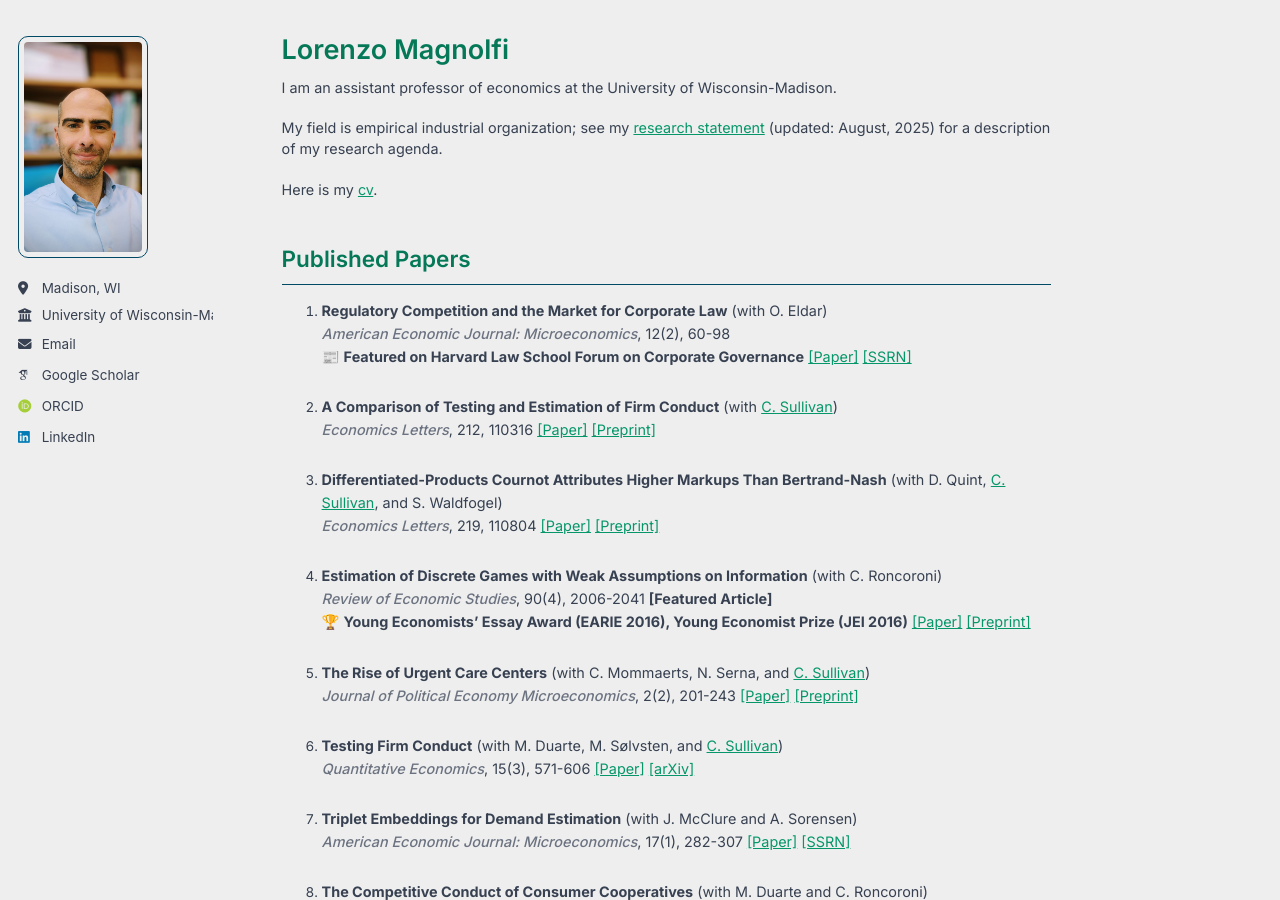
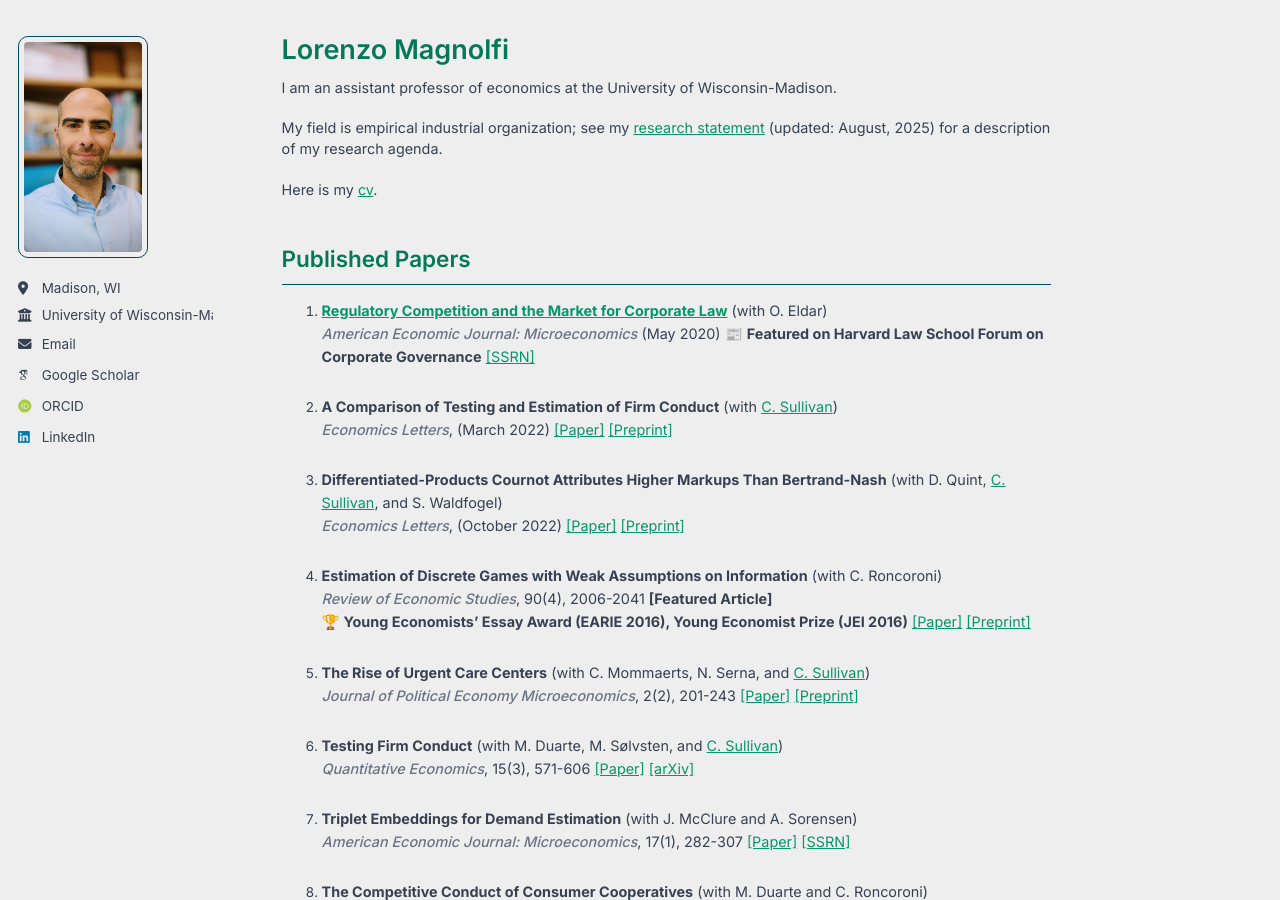
Before and after one commit to LorenzoMagnolfi/Lorenzomagnolfi.github.io, a Jekyll site: the page built from _pages/about.md, in a window 1280 px wide and 900 px high. Built offline with Jekyll 4.4.1, drawn with Linux system fonts in a browser that asks for light colours; some web fonts are replaced; a script that is not in the unit is left out.

Commit message:
Update about.md

```diff
--- a/_pages/about.md
+++ b/_pages/about.md
@@ -15,15 +15,15 @@ Here is my [cv](files\cv_2025.pdf).
 
 ## Published Papers
 
-1. **Regulatory Competition and the Market for Corporate Law** (with O. Eldar)
-   *American Economic Journal: Microeconomics*, 12(2), 60-98
-   📰 **Featured on Harvard Law School Forum on Corporate Governance**  [[Paper]](https://www.aeaweb.org/articles?id=10.1257%2Fmic.20180056) [[SSRN]](https://papers.ssrn.com/sol3/papers.cfm?abstract_id=2685969)
+1. [**Regulatory Competition and the Market for Corporate Law**](https://www.aeaweb.org/articles?id=10.1257%2Fmic.20180056) (with O. Eldar)
+   *American Economic Journal: Microeconomics* (May 2020)
+   📰 **Featured on Harvard Law School Forum on Corporate Governance** [[SSRN]](https://papers.ssrn.com/sol3/papers.cfm?abstract_id=2685969)
 
 2. **A Comparison of Testing and Estimation of Firm Conduct** (with [C. Sullivan](https://sites.google.com/view/christopher-sullivan))
-   *Economics Letters*, 212, 110316  [[Paper]](https://www.sciencedirect.com/science/article/pii/S0165176522000246) [[Preprint]](files/papers/AComparisonOfTestingEstimationFirmConduct.pdf)
+   *Economics Letters*, (March 2022)  [[Paper]](https://www.sciencedirect.com/science/article/pii/S0165176522000246) [[Preprint]](files/papers/AComparisonOfTestingEstimationFirmConduct.pdf)
 
 3. **Differentiated-Products Cournot Attributes Higher Markups Than Bertrand-Nash** (with D. Quint, [C. Sullivan](https://sites.google.com/view/christopher-sullivan), and S. Waldfogel)
-   *Economics Letters*, 219, 110804  [[Paper]](https://doi.org/10.1016/j.econlet.2022.110804) [[Preprint]](files/papers/BertrandCournot-76.pdf)
+   *Economics Letters*, (October 2022)  [[Paper]](https://doi.org/10.1016/j.econlet.2022.110804) [[Preprint]](files/papers/BertrandCournot-76.pdf)
 
 4. **Estimation of Discrete Games with Weak Assumptions on Information** (with C. Roncoroni)
    *Review of Economic Studies*, 90(4), 2006-2041 **[Featured Article]**
```
